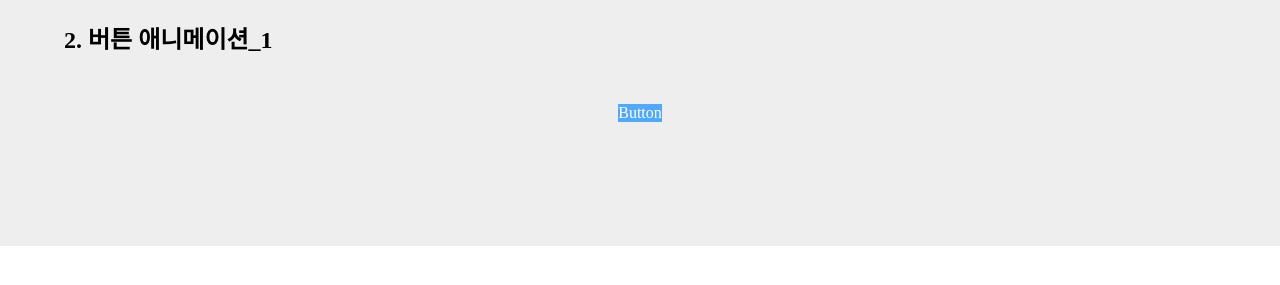
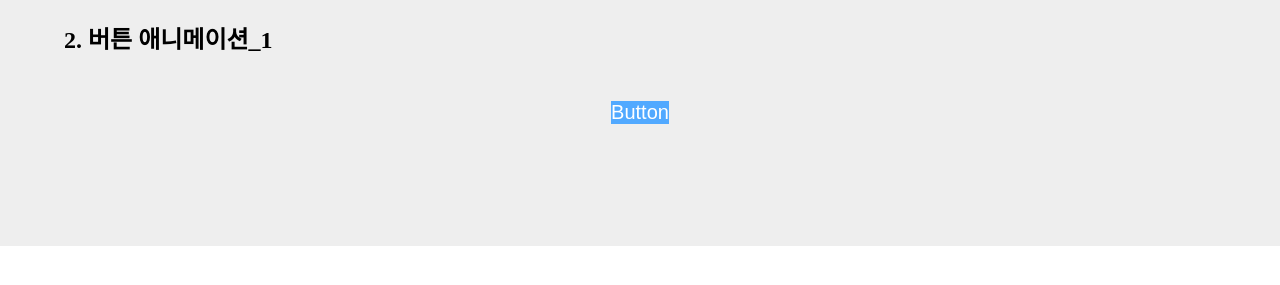
Before and after one commit to Leovelop/study_css_eff, a plain HTML site: page index.html in a window 1280 px wide. Shown: the part 287-572 px from the top of the page. Drawn offline with Linux system fonts and the light colour scheme.

Commit message:
a태그의 폰트 지정

```diff
--- a/scss/style.scss
+++ b/scss/style.scss
@@ -51,7 +51,7 @@ section {
       display: inline-flex;
       background: lighten($color: dodgerblue, $amount: 10%);
       color: #fff;
-
+      font: 20px/1.15 'arial';
     }
   }
 }
```
Also changed, not shown: css/style.css, 1 other file.
